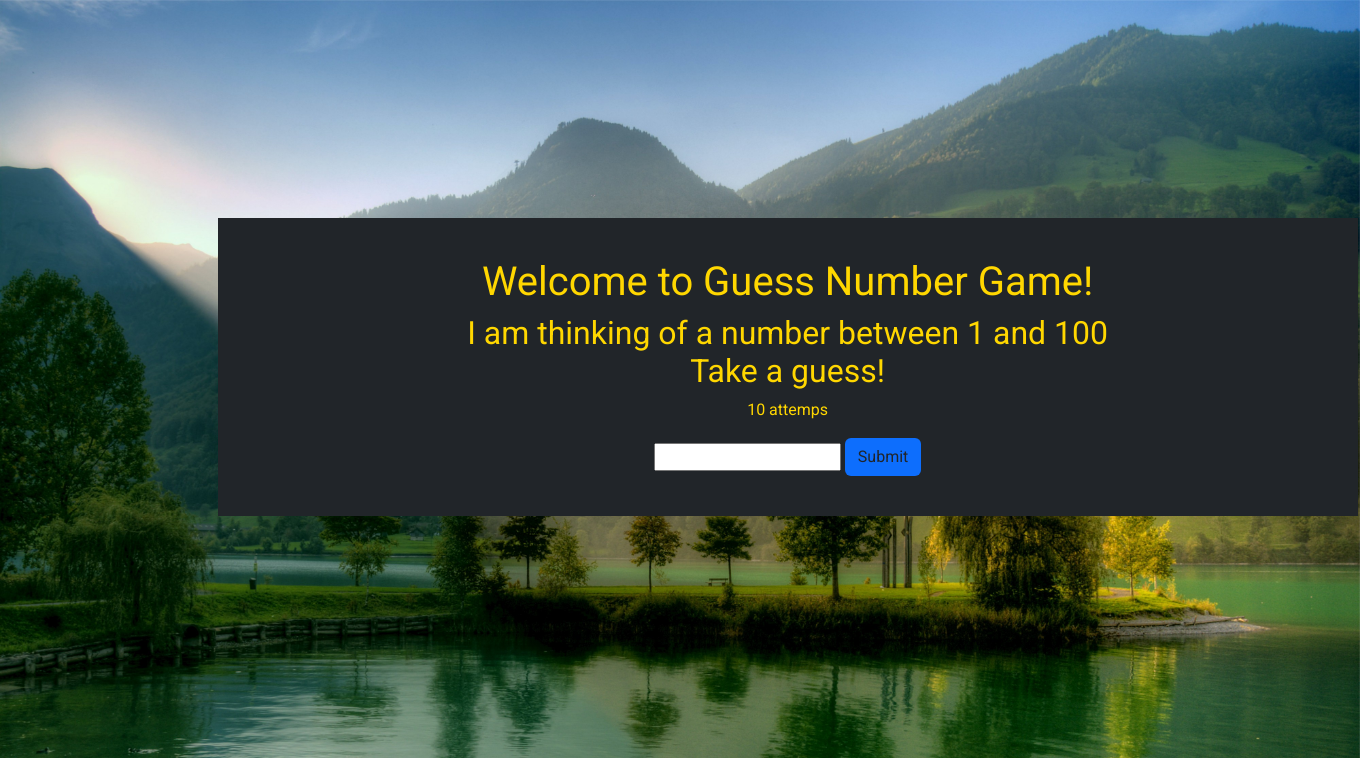
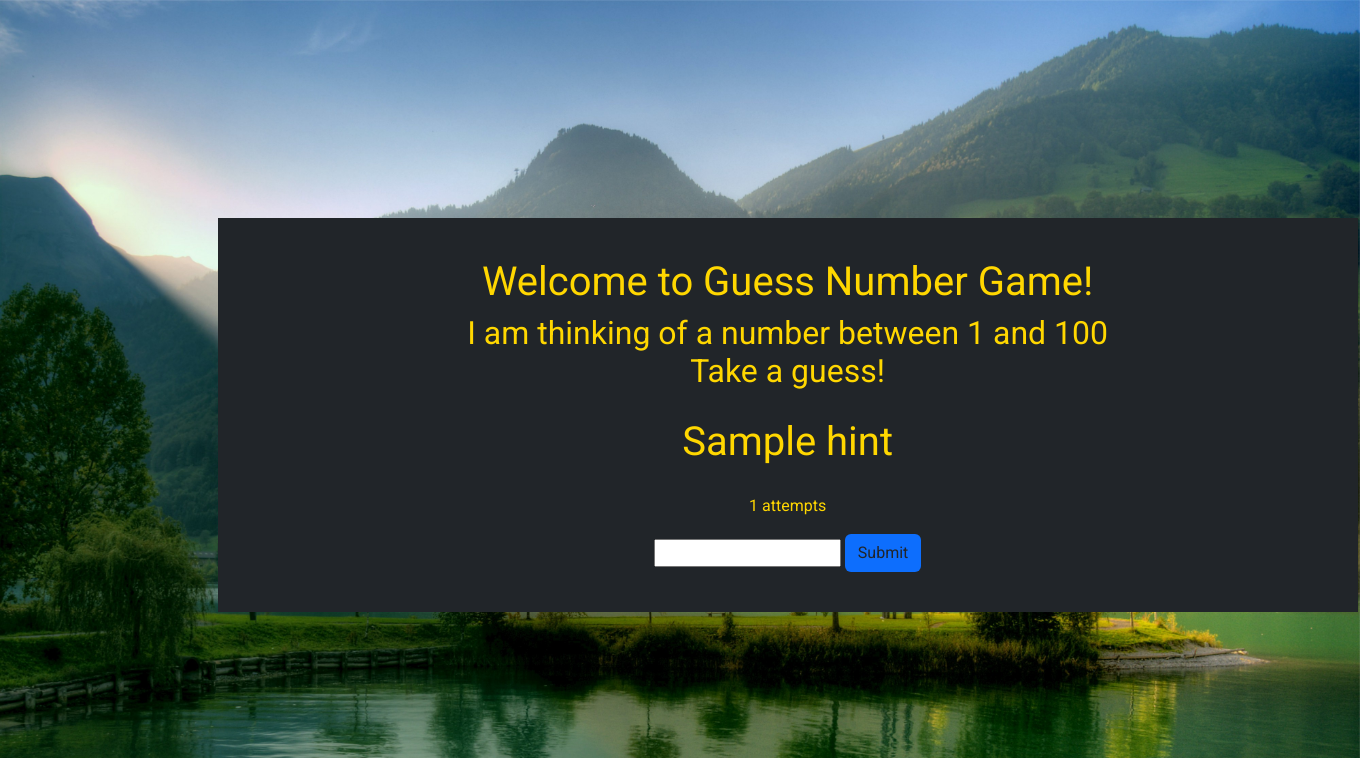
Before and after one commit to ZoDSeR97/Python-FrameWork, a Flask app: template guessNumberGame/templates/index.html in a window 1360 px wide. Shown: the top 758 px of the page. Run offline with Flask 2, Linux system fonts and the light colour scheme; the visitor is signed in with stand-in values (Sample User, id 1); the template is opened without the code that fills it: most values are stand-ins (such as "Sample title", 1, 10 or a date in 2020).

Commit message:
update syntax, fix redundancy

```diff
--- a/guessNumberGame/app.py
+++ b/guessNumberGame/app.py
@@ -17,7 +17,7 @@ def index():
     if "res" not in session:
         session['res'] = False
     if "att" not in session:
-        session['att'] = 0
+        session['att'] = 1
     elif session['att'] < 5:
         if int(session['guess']) < session['num']:
             hint = "Too Low!"
@@ -31,7 +31,7 @@ def index():
     else:
         gotIt = True
         hint = "You Lose!"
-    return render_template("index.html", response=session['res'], att=session['att'], gotIt=gotIt, hint=hint, color=color)
+    return render_template("index.html", gotIt=gotIt, hint=hint, color=color)
 
 
 @app.route('/process', methods=['POST'])
--- a/guessNumberGame/templates/index.html
+++ b/guessNumberGame/templates/index.html
@@ -17,13 +17,13 @@
         <form action="/process" method="post">
             <h1>Welcome to Guess Number Game!</h1>
             <h2>I am thinking of a number between 1 and 100<br>Take a guess!</h2>
-            {% if response %}
+            {% if session['res'] %}
                 <div class="myContainer {{color}}">
                     <h1>{{hint}}</h1>
                 </div>
             {% endif %}
             {% if not gotIt %}
-                <p>{{att}} attemps</p>
+                <p>{{session['att']}} attempts</p>
                 <input type="number" name="guessNum">
                 <button type="submit" class="btn bg-primary">Submit</button>
             {%else%}
```
